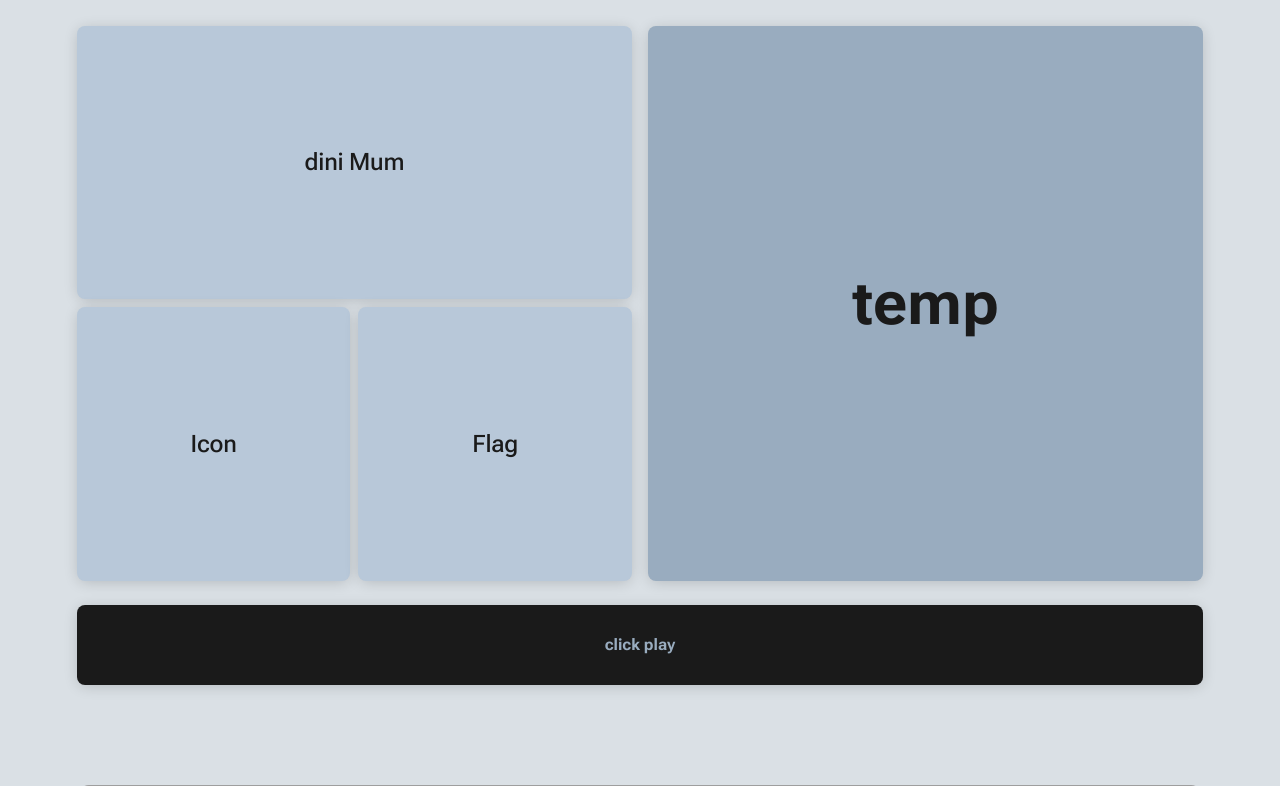
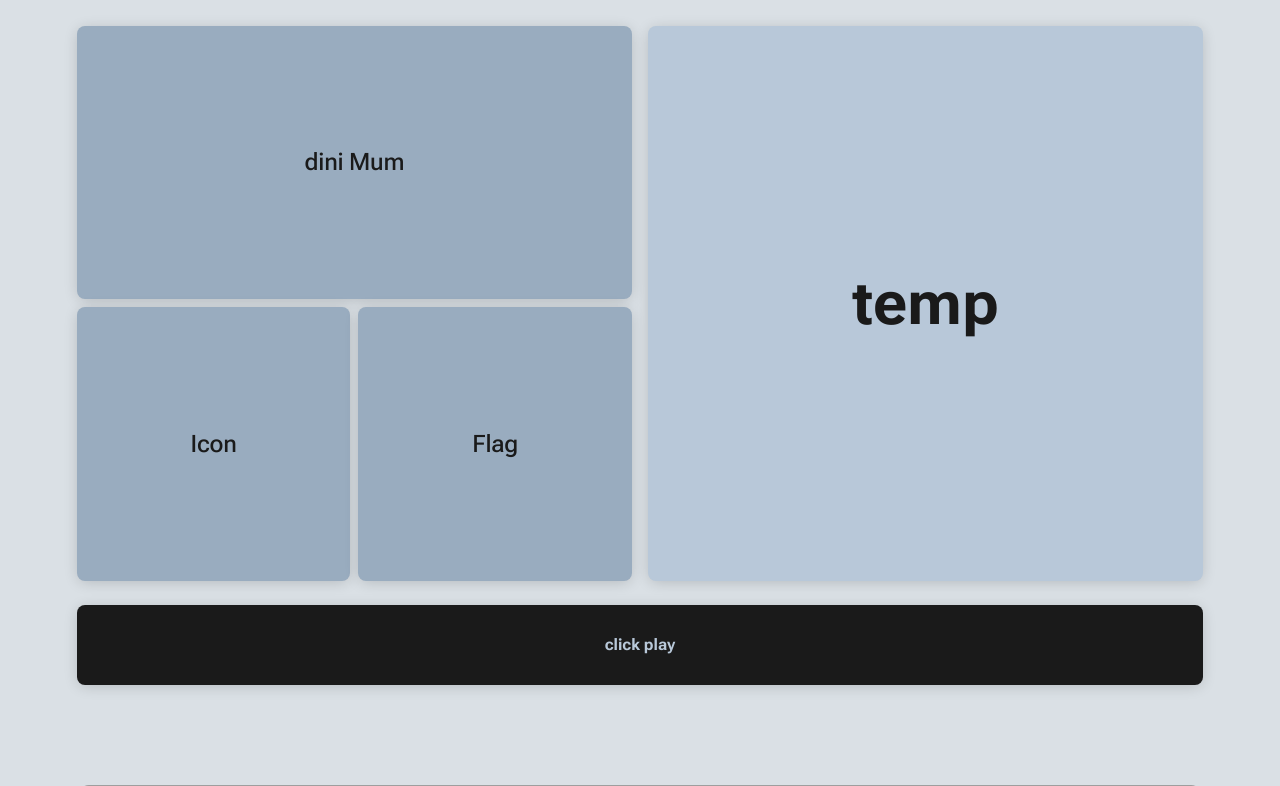
Before and after one commit to y-neck/weathertunes, a PHP site: page / in a window 1280 px wide. Shown: the top 786 px of the page. Run offline with PHP 8.4, Linux system fonts and the light colour scheme; data that the repository does not hold is empty; a stand-in replaces the project's code that opens the database connection; some libraries are stand-ins or nearby versions; grey boxes are pictures that could not be loaded.

Commit message:
farben angepasst

```diff
--- a/frontend/public/styles/themes.css
+++ b/frontend/public/styles/themes.css
@@ -56,8 +56,8 @@
         /* Color as rgb values */
         --color-text: 26 26 26;
         --color-background: 218 224 229;
-        --color-middle: 184 200 217;
-        --color-dark: 153 172 191;
+        --color-middle: 153 172 191;
+        --color-dark: 184 200 217;
     }
 
     html[data-theme="sturm"] {
```
